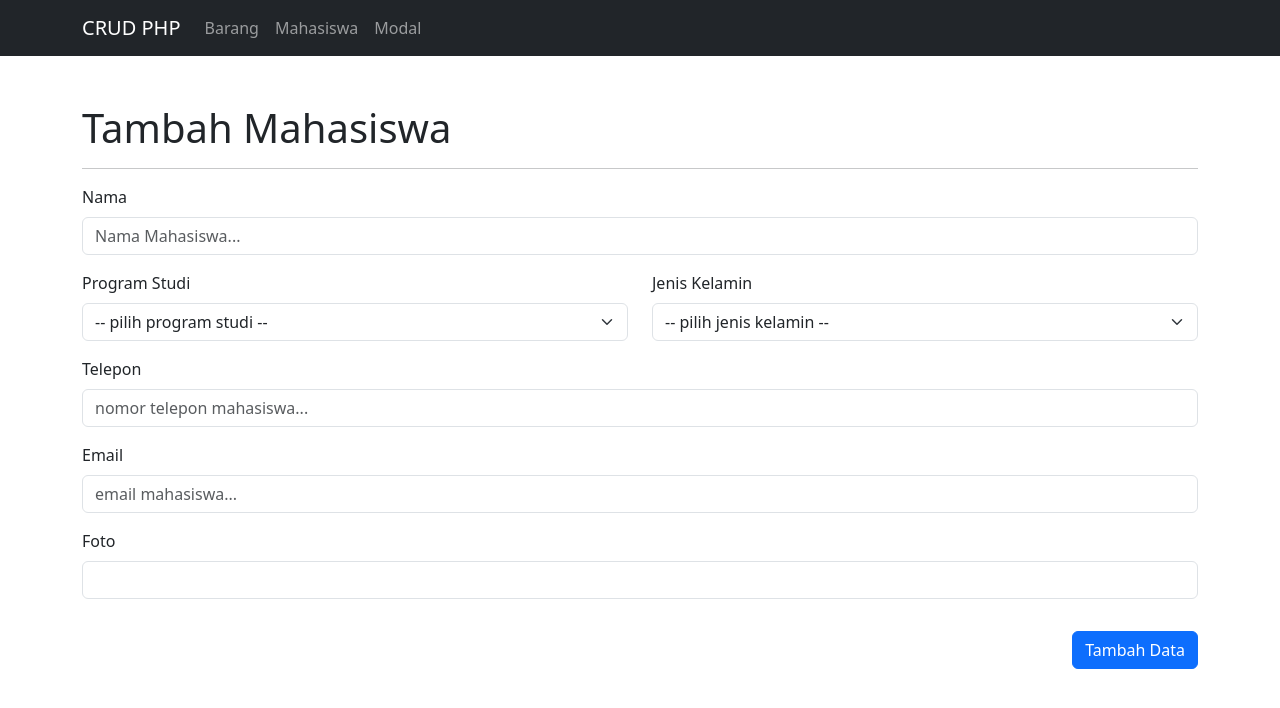
After one commit to Muhless/crud_php, a PHP site: page /tambah-mahasiswa.php in a window 1280 px wide. The commit adds this page. Shown: the top 708 px of the page. Run offline with PHP 8.4, Linux system fonts and the light colour scheme; some libraries are stand-ins or nearby versions.

Commit message:
fitur tambah data mahasiswa

```diff
--- a/config/controller.php
+++ b/config/controller.php
@@ -66,3 +66,23 @@ function delete_barang($id_barang)
 
     return mysqli_affected_rows($db);
 }
+
+// fungsi menambahkan data mahasiswa
+function create_mahasiswa($post)
+{
+    global $db;
+
+    $nama               = $post['nama'];
+    $prodi              = $post['prodi'];
+    $jenis_kelamin      = $post['jenis_kelamin'];
+    $telepon            = $post['nama'];
+    $email              = $post['email'];
+    $foto               = upload_file(['foto']['name']);
+
+    // query tambah data
+    $query = "INSERT INTO mahasiswa VALUES (null, '$nama', '$prodi', '$jenis_kelamin', '$telepon', '$email', '$foto');";
+
+    mysqli_query($db, $query);
+
+    return mysqli_affected_rows($db);
+}
--- a/data-mahasiswa.php
+++ b/data-mahasiswa.php
@@ -1,7 +1,7 @@
 <?php
+$title = 'Data Mahasiswa';
+
 include "layout/header.php";
-
-$title = 'Data Mahasiswa';
 
 $data_mahasiswa = select("SELECT * FROM mahasiswa ORDER BY id_mahasiswa DESC");
 
--- /dev/null
+++ b/tambah-mahasiswa.php
@@ -0,0 +1,81 @@
+<?php
+$title = "Form Tambah Mahasiswa";
+
+include "layout/header.php";
+
+if (isset($_POST['tambah'])) {
+    if (create_mahasiswa($_POST) > 0) {
+        echo "<script>
+                alert('Data Mahasiswa Berhasil Ditambahkan');
+                document.location.href = 'data-mahasiswa.php';
+            </script>";
+    } else {
+        echo "<script>
+                alert('Data Mahasiswa Gagal Ditambahkan');
+                document.location.href = 'data-mahasiswa.php';
+            </script>";
+    }
+}
+
+?>
+
+<div class="container mt-5">
+    <h1>Tambah Mahasiswa</h1>
+    <hr>
+
+    <form action="" method="post" enctype="multipart/form-data">
+
+        <div class="mb-3">
+            <label for="nama" class="form-label">Nama</label>
+            <input required type="text" class="form-control" id="nama" name="nama" placeholder="Nama Mahasiswa...">
+        </div>
+
+        <div class="row">
+            <div class="mb-3 col-6">
+                <label for="prodi" class="form-label">Program Studi</label>
+                <select required class="form-select" aria-label="Default select example" id="prodi" name="prodi">
+                    <option selected>-- pilih program studi --</option>
+                    <option value="Teknik Informatika">Teknik Informatika</option>
+                    <option value="Teknik Industri">Teknik Industri</option>
+                    <option value="Teknik Mesin">Teknik Mesin</option>
+                    <option value="Teknik Elektro">Teknik Elektro</option>
+                    <option value="Teknik Bangunan">Teknik Bangunan</option>
+                </select>
+            </div>
+
+            <div class="mb-3 col-6">
+                <label for="jenis_kelamin" class="form-label">Jenis Kelamin</label>
+                <select required class="form-select" aria-label="Default select example" name="jenis_kelamin" id="jenis_kelamin">
+                    <option selected>-- pilih jenis kelamin --</option>
+                    <option value="laki-laki">Laki-Laki</option>
+                    <option value="perempuan">Perempuan</option>
+                </select>
+            </div>
+        </div>
+
+        <div class="mb-3">
+            <label for="telepon" class="form-label">Telepon</label>
+            <input required type="number" class="form-control" id="telepon" name="telepon" placeholder="nomor telepon mahasiswa...">
+        </div>
+
+        <div class="mb-3">
+            <label for="email" class="form-label">Email</label>
+            <input required type="email" class="form-control" id="email" name="email" placeholder="email mahasiswa...">
+        </div>
+
+        <div class="mb-3">
+            <label for="foto" class="form-label">Foto</label>
+            <input placeholder type="text" class="form-control" id="foto" name="foto">
+        </div>
+
+        <button type="submit" name="tambah" class="btn btn-primary mt-3 mb-5" style="float:right">Tambah Data</button>
+
+
+    </form>
+
+
+</div>
+
+<?php
+include "layout/footer.php";
+?>
```
Also changed, not shown: detail-mahasiswa.php (+21 -14 lines).
